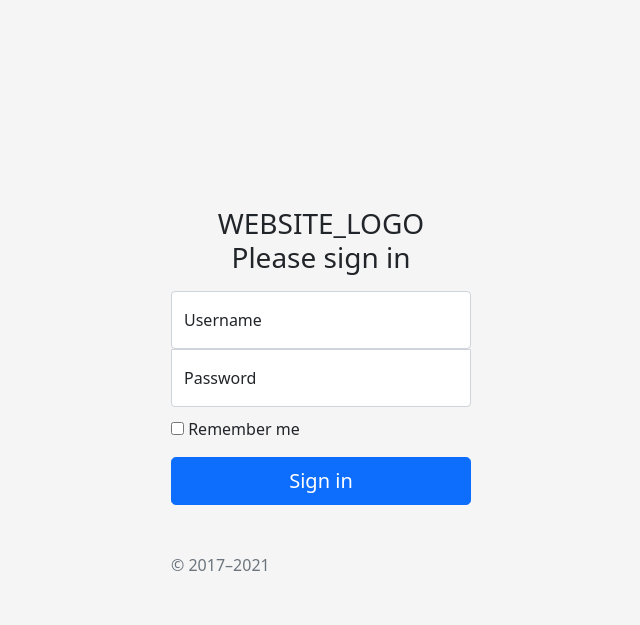
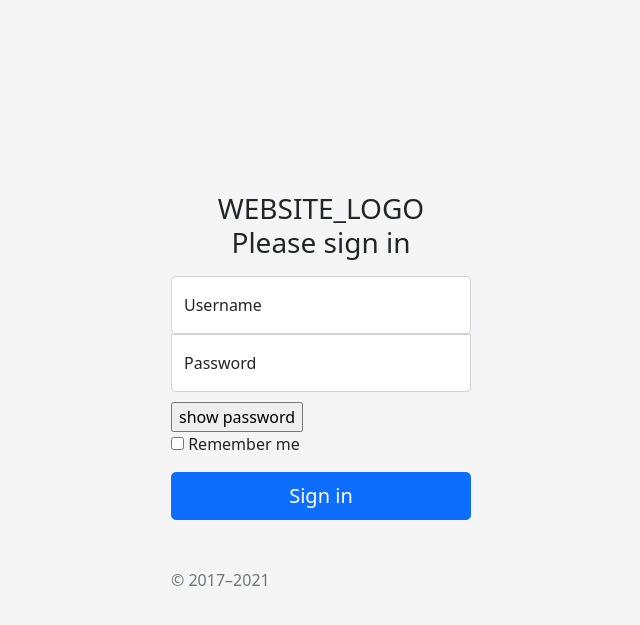
Before and after one commit to ashwanik88/training_aug_2021, a PHP site: page /admin/index.php in a window 1280 px wide. Shown: the top 625 px of the page, without its empty margins (319-959 px from the left). Run offline with PHP 8.4, Linux system fonts and the light colour scheme.

Commit message:
opps concept added.

```diff
--- a/admin/index.php
+++ b/admin/index.php
@@ -30,6 +30,7 @@ require_once('library/index_lib.php');
     </div>
     <div class="form-floating">
       <input type="password" class="form-control" id="password" name="password" placeholder="Password">
+      <input type="button" value="show password" id="btnPassword" />
       <label for="floatingPassword">Password</label>
     </div>
 
@@ -42,7 +43,18 @@ require_once('library/index_lib.php');
     <p class="mt-5 mb-3 text-muted">&copy; 2017–2021</p>
   </form>
 </main>
+<script src="https://ajax.googleapis.com/ajax/libs/jquery/3.6.0/jquery.min.js"></script>
 <script src="https://cdn.jsdelivr.net/npm/bootstrap@5.0.2/dist/js/bootstrap.bundle.min.js" integrity="sha384-MrcW6ZMFYlzcLA8Nl+NtUVF0sA7MsXsP1UyJoMp4YLEuNSfAP+JcXn/tWtIaxVXM" crossorigin="anonymous"></script>
-
+<script type="text/javascript">
+$('#btnPassword').click(function showPassword(){
+  if($('#password').attr('type') == 'password'){
+    $('#password').attr('type', 'text');
+    $('#btnPassword').val('hide password');
+  }else{
+    $('#password').attr('type', 'password');
+    $('#btnPassword').val('show password');
+  }
+});
+</script>
   </body>
 </html>
```
Also changed, not shown: oops.php (added, +29 -0 lines).
